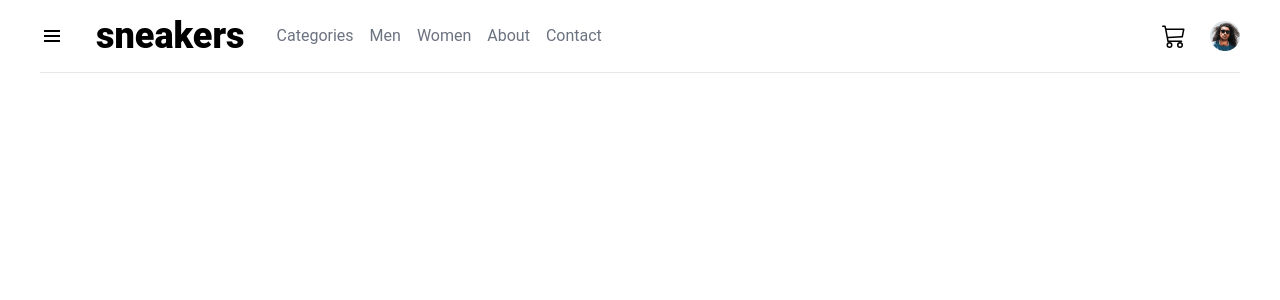
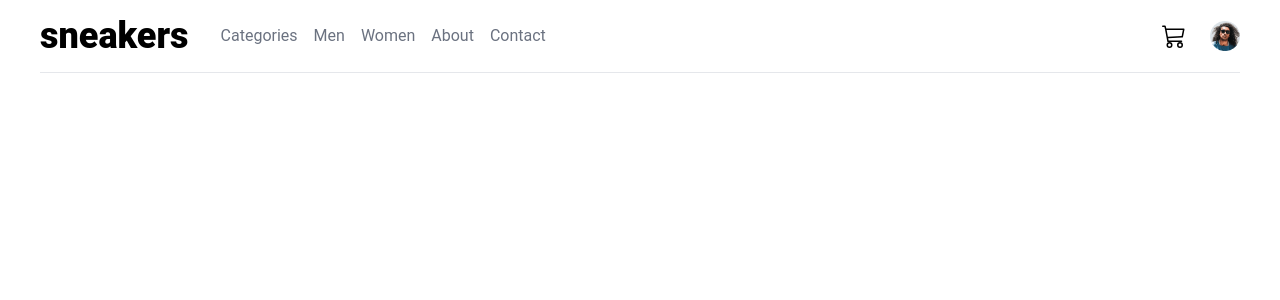
Before and after one commit to balikis-oyeleye/SCAMP-C6-Assessment, a React (Create React App) app: page / in a window 1280 px wide. Shown: the top 300 px of the page. Built offline with nearby package versions, Linux system fonts and the light colour scheme.

Commit message:
Add global styles

```diff
--- a/src/components/header/Header.jsx
+++ b/src/components/header/Header.jsx
@@ -19,7 +19,7 @@ const Header = ({ setSidebar }) => {
     <header className="header flex flex-row justify-between items-center border-b py-4">
       <nav className="header-nav flex flex-row items-center gap-4 sm:gap-8 justify-center">
         <BiMenu
-          className="cursor-pointer text-2xl"
+          className="cursor-pointer text-2xl block md:hidden"
           onClick={() => setSidebar(true)}
         />
         <h1 className="header-nav__brand text-4xl font-extrabold">sneakers</h1>
--- a/src/index.css
+++ b/src/index.css
@@ -5,6 +5,12 @@
 :root {
   --orange: hsl(26, 100%, 55%);
   --pale-orange: hsl(25, 100%, 94%);
+}
+
+* {
+  padding: 0;
+  margin: 0;
+  scroll-behavior: smooth;
 }
 
 body {
```
